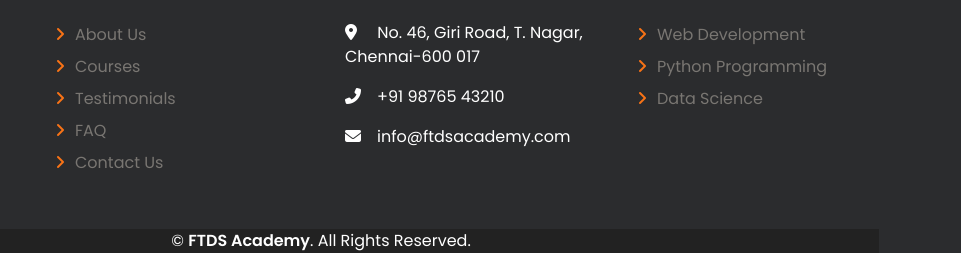
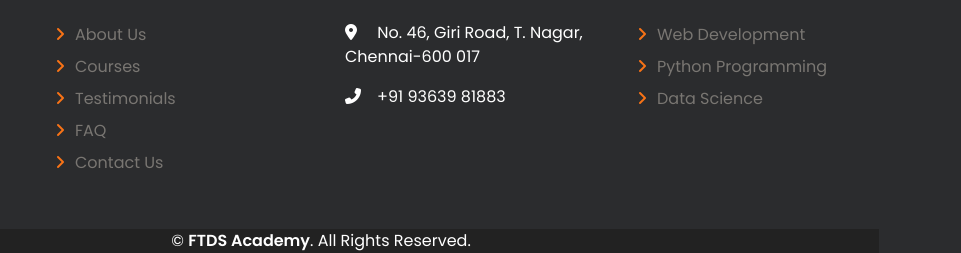
Before and after one commit to dfgfsds/FTDS_Academy_Website, a plain HTML site: page index.html in a window 1280 px wide. Shown: the part 5903-6156 px from the top of the page, 319-1280 px from the left. Drawn offline with nearby package versions, Linux system fonts and the light colour scheme.

Commit message:
small changes

```diff
--- a/index.html
+++ b/index.html
@@ -675,8 +675,8 @@
                 <div class="col-lg-3 col-md-6">
                     <h5 class="text-white text-uppercase mb-4">Contact</h5>
                     <p><i class="fa fa-map-marker-alt me-3"></i> No. 46, Giri Road, T. Nagar, Chennai-600 017</p>
-                    <p><i class="fa fa-phone-alt me-3"></i>+91 98765 43210</p>
-                    <p><i class="fa fa-envelope me-3"></i>info@ftdsacademy.com</p>
+                    <p><i class="fa fa-phone-alt me-3"></i>+91 93639 81883</p>
+                    <!-- <p><i class="fa fa-envelope me-3"></i>info@ftdsacademy.com</p> -->
                 </div>
                 <div class="col-lg-3 col-md-6">
                     <h5 class="text-white text-uppercase mb-4">Popular Courses</h5>
```
